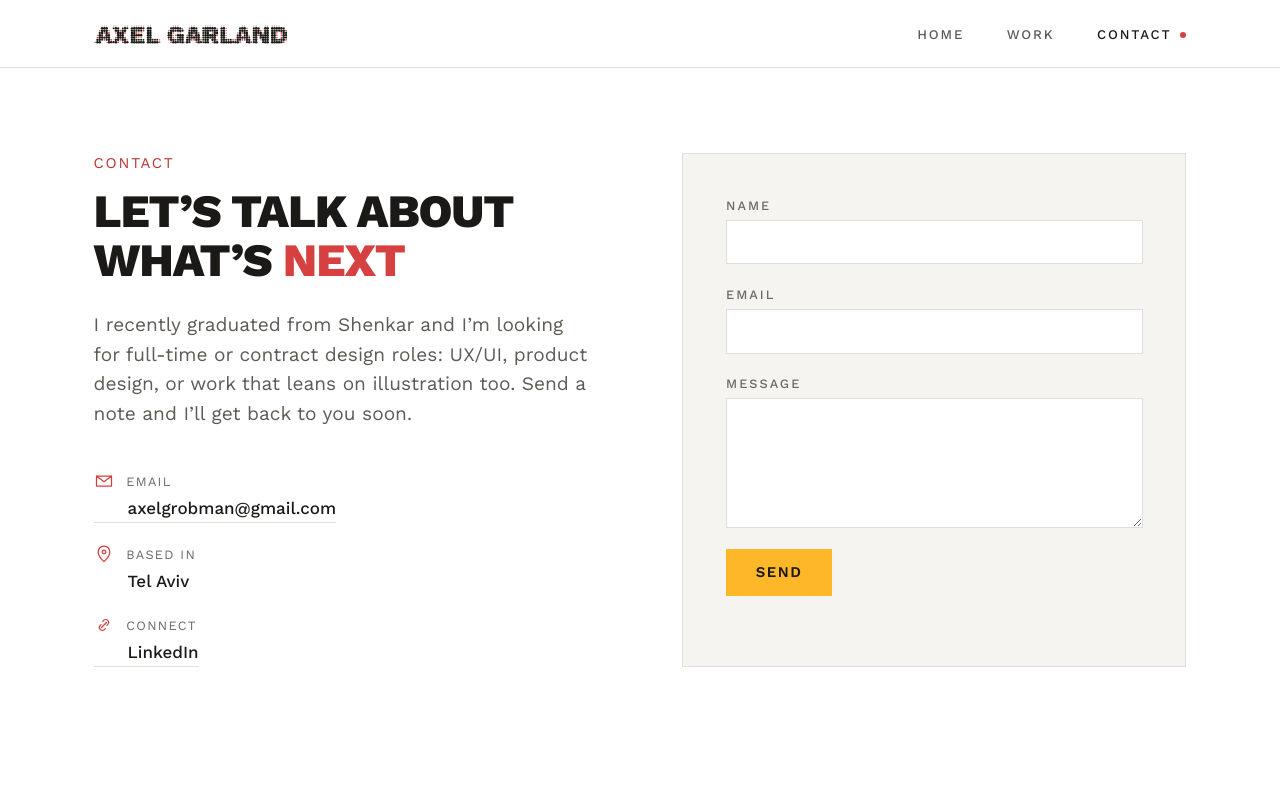
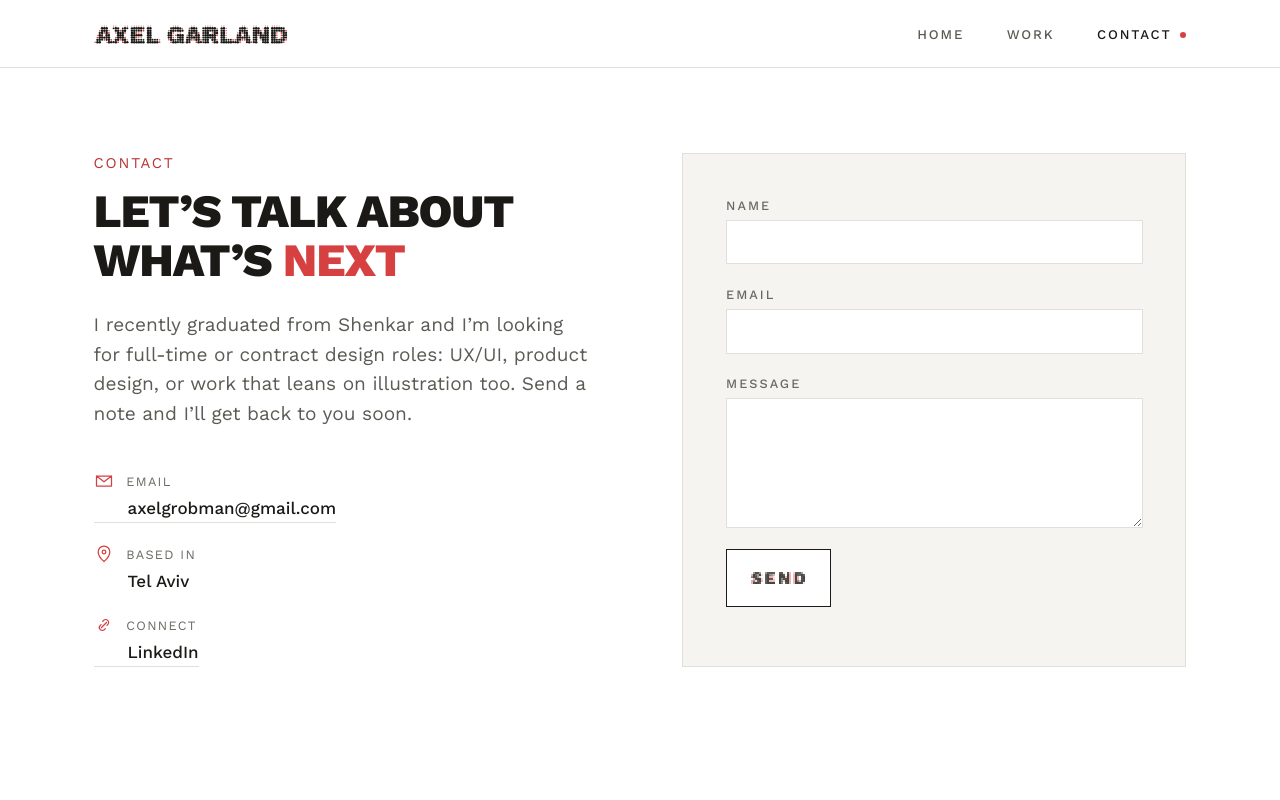
Before and after one commit to AxelGarland/AxelGarland, a Next.js app: page /contact in a window 1280 px wide. Shown: the top 800 px of the page. Built offline with nearby package versions, Linux system fonts and the light colour scheme.

Commit message:
All yellow buttons become halftone buttons: Try it yourself, Get in touch, Send, See the work
Co-Authored-By: Claude Sonnet 5.5 <noreply@anthropic.com>

```diff
--- a/app/not-found.tsx
+++ b/app/not-found.tsx
@@ -1,6 +1,6 @@
 import { GrainOverlay } from "@/components/GrainOverlay";
+import { HalftoneButton } from "@/components/sections/HalftoneButton";
 import { SiteFooter } from "@/components/sections/SiteFooter";
-import Link from "next/link";
 
 export const metadata = { title: "Page not found · Axel Garland" };
 
@@ -21,12 +21,7 @@ export default function NotFound() {
             The link may be old, or the project may have moved. The work is all in one place.
           </p>
           <div>
-            <Link
-              href="/work"
-              className="inline-flex min-h-[44px] items-center bg-pencil px-7 py-3.5 text-sm font-semibold uppercase tracking-[0.1em] text-ink transition-colors duration-300 hover:bg-ink hover:text-pencil"
-            >
-              See the work
-            </Link>
+            <HalftoneButton href="/work" label="See the work" />
           </div>
         </div>
       </main>
--- a/app/work/kindred/page.tsx
+++ b/app/work/kindred/page.tsx
@@ -3,6 +3,7 @@ import { BackLink } from "@/components/projects/BackLink";
 import { TagLine } from "@/components/projects/TagLine";
 import { HeroVideo } from "@/components/projects/HeroVideo";
 import { SlideStackGallery } from "@/components/projects/SlideStackGallery";
+import { HalftoneButton } from "@/components/sections/HalftoneButton";
 import { SiteFooter } from "@/components/sections/SiteFooter";
 import { pictureSrc } from "@/lib/pictures";
 import { getProject } from "@/lib/projects";
@@ -82,16 +83,7 @@ export default function KindredPage() {
               </p>
               <TagLine tags={TAGS} className="mb-8" />
               {project.liveUrl ? (
-                <a
-                  href={project.liveUrl}
-                  target="_blank"
-                  rel="noopener noreferrer"
-                  className="inline-flex min-h-[44px] items-center gap-2.5 bg-pencil px-7 py-3.5 text-sm font-semibold uppercase tracking-[0.1em] text-ink transition-colors duration-300 hover:bg-ink hover:text-pencil"
-                >
-                  Try it yourself
-                  <span aria-hidden>&#8599;</span>
-                  <span className="sr-only"> (opens in a new tab)</span>
-                </a>
+                <HalftoneButton href={project.liveUrl} external label="Try it yourself" />
               ) : null}
             </div>
             <div className="relative order-1 aspect-video w-full overflow-hidden bg-black md:order-2 md:-mr-4 lg:-mr-10">
--- a/components/sections/ClosingBlock.tsx
+++ b/components/sections/ClosingBlock.tsx
@@ -1,5 +1,5 @@
+import { HalftoneButton } from "@/components/sections/HalftoneButton";
 import { MotionReveal } from "@/components/motion/MotionReveal";
-import Link from "next/link";
 
 /** The last thing on a page before the footer: one clear way to get in touch. */
 export function ClosingBlock() {
@@ -15,12 +15,7 @@ export function ClosingBlock() {
             Let&rsquo;s make <em className="italic text-accent">something.</em>
           </h2>
           <div className="flex flex-wrap items-center gap-x-8 gap-y-5">
-            <Link
-              href="/contact"
-              className="inline-flex min-h-[44px] items-center gap-2.5 bg-pencil px-7 py-3.5 text-sm font-semibold uppercase tracking-[0.1em] text-ink transition-colors duration-300 hover:bg-ink hover:text-pencil focus-visible:outline focus-visible:outline-2 focus-visible:outline-offset-4 focus-visible:outline-accent"
-            >
-              Get in touch
-            </Link>
+            <HalftoneButton href="/contact" label="Get in touch" />
             <a
               href="mailto:axelgrobman@gmail.com"
               className="inline-flex min-h-[44px] items-center border-b border-line text-base text-ink transition-colors duration-300 hover:border-ink focus-visible:outline focus-visible:outline-2 focus-visible:outline-offset-4 focus-visible:outline-accent"
--- a/components/sections/ContactForm.tsx
+++ b/components/sections/ContactForm.tsx
@@ -1,7 +1,6 @@
 "use client";
 
-import { useHydrationSafeReducedMotion } from "@/hooks/useHydrationSafeReducedMotion";
-import { motion } from "framer-motion";
+import { HalftoneButton } from "@/components/sections/HalftoneButton";
 import { useState, type FormEvent } from "react";
 
 const FORMSPREE_ENDPOINT = "https://formspree.io/f/xljdenpl";
@@ -10,7 +9,6 @@ type Status = "idle" | "submitting" | "success" | "error";
 
 export function ContactForm() {
   const [status, setStatus] = useState<Status>("idle");
-  const reduce = useHydrationSafeReducedMotion();
 
   async function handleSubmit(e: FormEvent<HTMLFormElement>) {
     e.preventDefault();
@@ -86,16 +84,7 @@ export function ContactForm() {
         <p className="text-sm text-coral">Something went wrong, try again, or email me directly.</p>
       ) : null}
 
-      <motion.button
-        type="submit"
-        disabled={status === "submitting"}
-        whileHover={reduce ? undefined : { y: -2 }}
-        whileTap={reduce ? undefined : { scale: 0.96 }}
-        transition={{ duration: 0.4, ease: [0.22, 1, 0.36, 1] }}
-        className="inline-flex w-fit min-h-[44px] items-center bg-pencil px-7 py-3 text-sm font-semibold uppercase tracking-[0.1em] text-ink transition-colors duration-300 hover:bg-ink hover:text-pencil disabled:opacity-50"
-      >
-        {status === "submitting" ? "Sending…" : "Send"}
-      </motion.button>
+      <HalftoneButton type="submit" disabled={status === "submitting"} label={status === "submitting" ? "Sending…" : "Send"} />
     </form>
   );
 }
--- a/components/sections/HalftoneButton.tsx
+++ b/components/sections/HalftoneButton.tsx
@@ -3,7 +3,8 @@
 import Link from "next/link";
 import { useEffect, useRef, useState } from "react";
 
-/** A call-to-action button drawn in halftone dots: black dots with red at the edges on white. On
+/** A call-to-action button drawn in halftone dots. It can be an in-site link, an external link (opens
+ *  in a new tab) or a form button: black dots with red at the edges on white. On
  *  hover or keyboard focus the colours invert (white dots on black, red stays red). The words are
  *  drawn once into two canvases, one per state, and the page fades between them.
  *  The real label stays in the page as hidden text so screen readers and the keyboard work as usual. */
@@ -51,7 +52,17 @@ function dots(canvas: HTMLCanvasElement, mask: ImageData, W: number, dpr: number
   }
 }
 
-export function HalftoneButton({ href, label }: { href: string; label: string }) {
+type Props = {
+  label: string;
+  /** In-site link, or an external one when `external` is set. Omit for a form button. */
+  href?: string;
+  external?: boolean;
+  type?: "button" | "submit";
+  disabled?: boolean;
+  onClick?: () => void;
+};
+
+export function HalftoneButton({ label, href, external = false, type = "button", disabled = false, onClick }: Props) {
   const restRef = useRef<HTMLCanvasElement>(null);
   const hoverRef = useRef<HTMLCanvasElement>(null);
   const [width, setWidth] = useState<number | null>(null);
@@ -101,33 +112,60 @@ export function HalftoneButton({ href, label }: { href: string; label: string })
   }, [label]);
 
   const ready = width !== null;
-  return (
-    <Link
-      href={href}
-      className="group relative inline-block border border-ink align-top focus-visible:outline focus-visible:outline-2 focus-visible:outline-offset-4 focus-visible:outline-accent"
-      style={{ width: (width ?? 270) + 2, height: H + 2 }}
-    >
+  const size = { width: (width ?? 270) + 2, height: H + 2 };
+  const base =
+    "group relative inline-block border border-ink align-top focus-visible:outline focus-visible:outline-2 focus-visible:outline-offset-4 focus-visible:outline-accent";
+  const hoverOff = disabled ? "" : "group-hover:opacity-100 group-focus-visible:opacity-100";
+  const restHide = disabled ? "" : "group-hover:opacity-0 group-focus-visible:opacity-0";
+
+  const inner = (
+    <>
       <span
         className={`absolute inset-0 flex items-center justify-center text-sm font-semibold uppercase tracking-[0.1em] text-ink transition-opacity duration-300 ${
           ready ? "sr-only" : "opacity-100"
         }`}
       >
         {label}
+        {external ? <span className="sr-only"> (opens in a new tab)</span> : null}
       </span>
       <canvas
         ref={restRef}
         aria-hidden
         style={{ width: width ?? 0, height: H }}
-        className={`absolute inset-0 transition-opacity duration-300 group-hover:opacity-0 group-focus-visible:opacity-0 ${
-          ready ? "opacity-100" : "opacity-0"
-        }`}
+        className={`absolute inset-0 transition-opacity duration-300 ${restHide} ${ready ? "opacity-100" : "opacity-0"}`}
       />
       <canvas
         ref={hoverRef}
         aria-hidden
         style={{ width: width ?? 0, height: H }}
-        className="absolute inset-0 opacity-0 transition-opacity duration-300 group-hover:opacity-100 group-focus-visible:opacity-100"
+        className={`absolute inset-0 opacity-0 transition-opacity duration-300 ${hoverOff}`}
       />
+    </>
+  );
+
+  if (!href) {
+    return (
+      <button
+        type={type}
+        disabled={disabled}
+        onClick={onClick}
+        className={`${base} ${disabled ? "cursor-wait opacity-60" : ""}`}
+        style={size}
+      >
+        {inner}
+      </button>
+    );
+  }
+  if (external) {
+    return (
+      <a href={href} target="_blank" rel="noopener noreferrer" className={base} style={size}>
+        {inner}
+      </a>
+    );
+  }
+  return (
+    <Link href={href} className={base} style={size}>
+      {inner}
     </Link>
   );
 }
```
Also changed, not shown: 1 other file (tests, documents, lock files or other folders).
